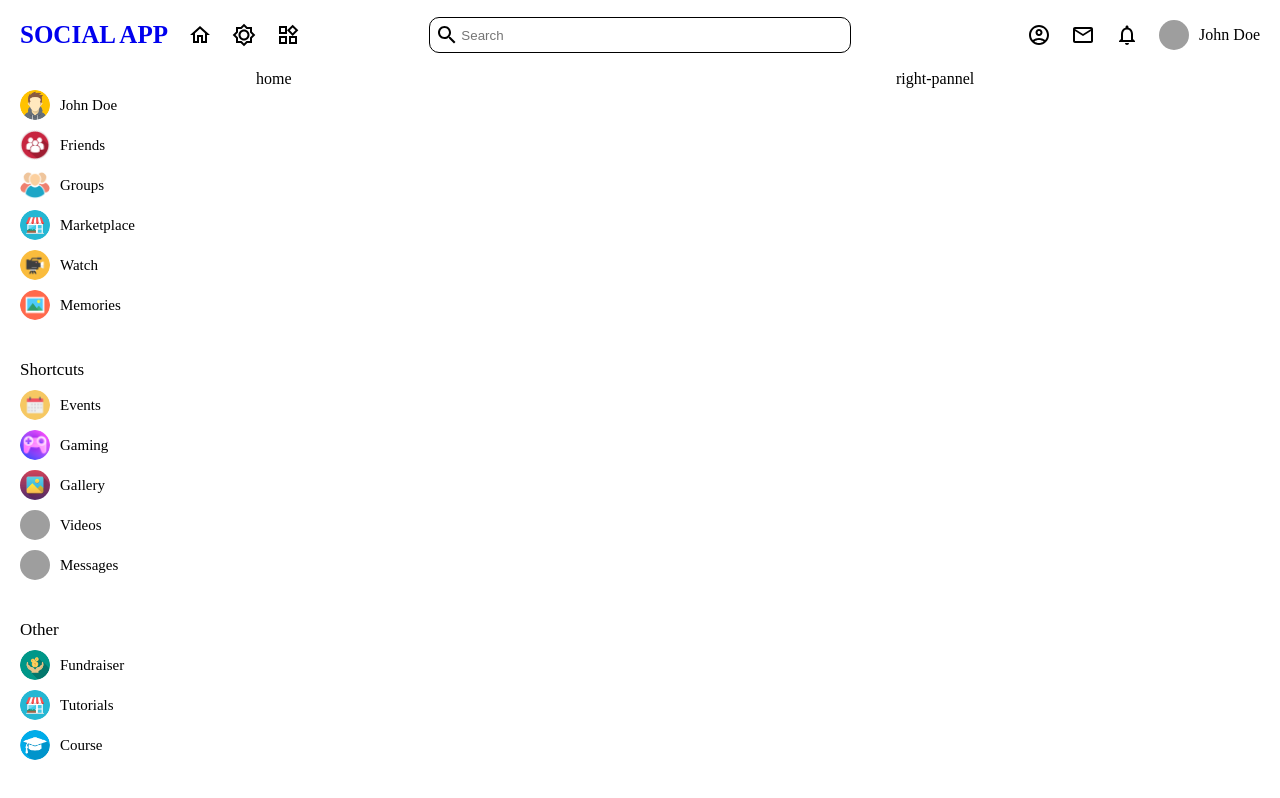
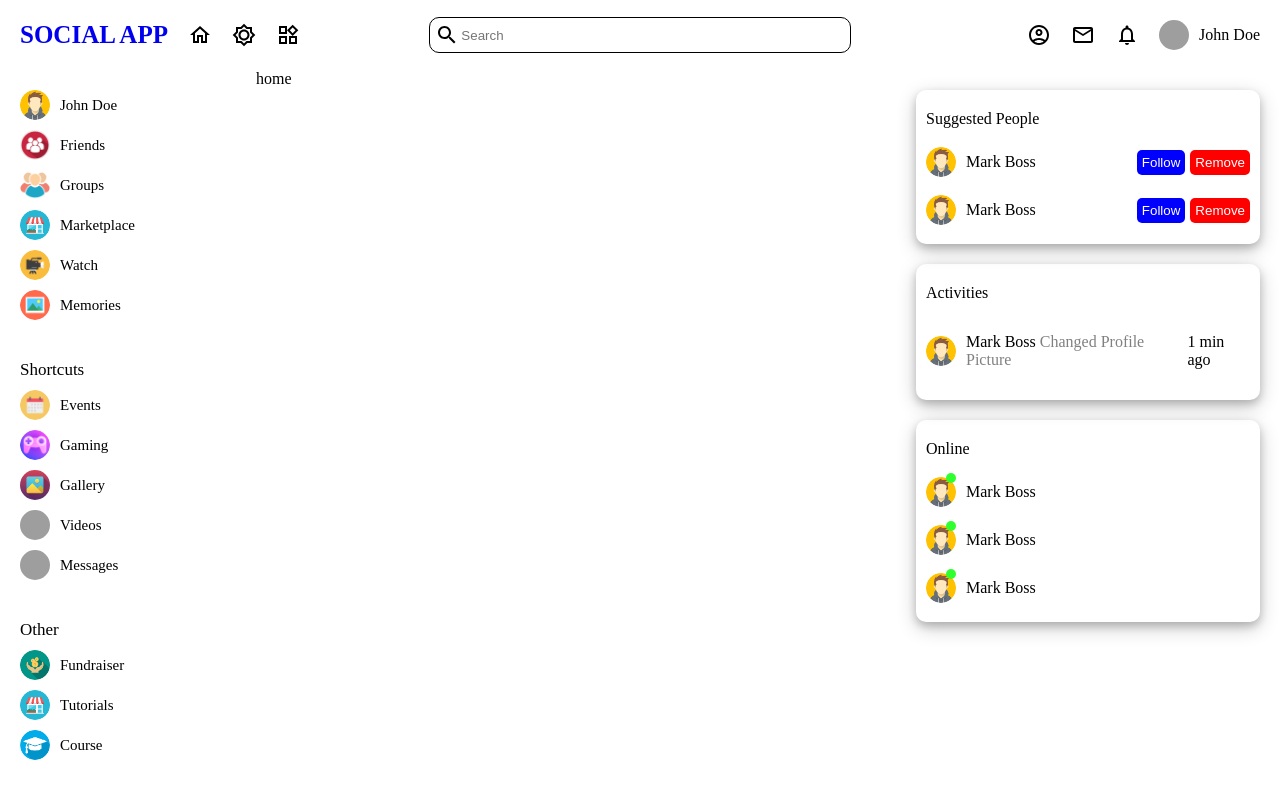
Before and after one commit to denukedissanayake/social_app, a React (Create React App) app: page / in a window 1280 px wide. Built offline with nearby package versions, Linux system fonts and the light colour scheme; grey boxes are pictures that could not be loaded.

Commit message:
Added right-pannel

```diff
--- a/src/components/right-pannel/right-pannel.scss
+++ b/src/components/right-pannel/right-pannel.scss
@@ -1,3 +1,91 @@
 .right-pannel{
     flex:3;
+    position: sticky;
+    top: 70px;
+    height: calc(100vh - 70px);
+    overflow: scroll;
+
+    &::-webkit-scrollbar{
+        display: none;
+    }
+
+    .container{
+        padding: 20px;
+
+        .item{
+            display: flex;
+            flex-direction: column;
+            padding: 10px;
+            border-radius: 10px;
+            box-shadow: 0 4px 8px 0 rgba(0, 0, 0, 0.2), 0 6px 20px 0 rgba(0, 0, 0, 0.2);
+            margin-bottom: 20px;
+
+            span{
+                padding: 10px 0px;
+            }
+
+            .user{
+                display: flex;
+                align-items: center;
+                justify-content: space-between;
+                padding: 5px 0px;
+
+                .userinfo{
+                    display: flex;
+                    align-items: center;
+                    gap: 10px;
+                    position: relative;
+
+                    img{
+                        width: 30px;
+                        height: 30px;
+                        border-radius: 50%;
+                        object-fit: cover;
+                        cursor: pointer;
+                    }
+
+                    p{
+                        color: gray;
+                    }
+
+                    span{
+                        color: black;
+                    }
+
+                    .online{
+                        height: 10px;
+                        width: 10px;
+                        background-color: rgb(47, 255, 47);
+                        border-radius: 50%;
+                        position: absolute;
+                        top: 0px;
+                        left: 20px;
+                    }
+                }
+
+                .actionbuttons{
+                    display: flex;
+                    align-items: center;
+                    gap: 5px;
+
+                    button{
+                        cursor: pointer;
+                        border: none;
+                        padding: 5px;
+                        color: white;
+                        border-radius: 5px;
+
+                        &:first-child{
+                            background-color: blue;
+                        }
+
+                        &:last-child{
+                            background-color: red;
+                        }
+                    }
+
+                }
+            }
+        }
+    }
 }
--- a/src/components/right-pannel/right-pannel.tsx
+++ b/src/components/right-pannel/right-pannel.tsx
@@ -1,8 +1,74 @@
 import "./right-pannel.scss";
+const user = require("../../assets/leftpannel-images/user.png");
 
 const Rightpannel = () => {
   return (
-    <div className="right-pannel">right-pannel</div>
+    <div className="right-pannel">
+      <div className="container">
+        <div className="item">
+          <span>Suggested People</span>
+          <div className="user">
+            <div className="userinfo">
+              <img src={user}/>
+              <span>Mark Boss</span>
+            </div>
+            <div className="actionbuttons">
+              <button>Follow</button>
+              <button>Remove</button>
+            </div>
+          </div>
+
+          <div className="user">
+            <div className="userinfo">
+              <img src={user}/>
+              <span>Mark Boss</span>
+            </div>
+            <div className="actionbuttons">
+              <button>Follow</button>
+              <button>Remove</button>
+            </div>
+          </div>
+        </div>
+
+        <div className="item">
+          <span>Activities</span>
+          <div className="user">
+            <div className="userinfo">
+              <img src={user}/>
+              <p>
+                <span>Mark Boss</span> Changed Profile Picture
+              </p>
+            </div>
+            <span>1 min ago</span>
+          </div>
+        </div>
+
+        <div className="item">
+          <span>Online</span>
+          <div className="user">
+            <div className="userinfo">
+              <img src={user}/>
+              <div className="online"/>
+              <span>Mark Boss</span>
+            </div>
+          </div>
+          <div className="user">
+            <div className="userinfo">
+              <img src={user}/>
+              <div className="online"/>
+              <span>Mark Boss</span>
+            </div>
+          </div>
+          <div className="user">
+            <div className="userinfo">
+              <img src={user}/>
+              <div className="online"/>
+              <span>Mark Boss</span>
+            </div>
+          </div>
+        </div>
+      </div>
+    </div>
   )
 }
 
```
